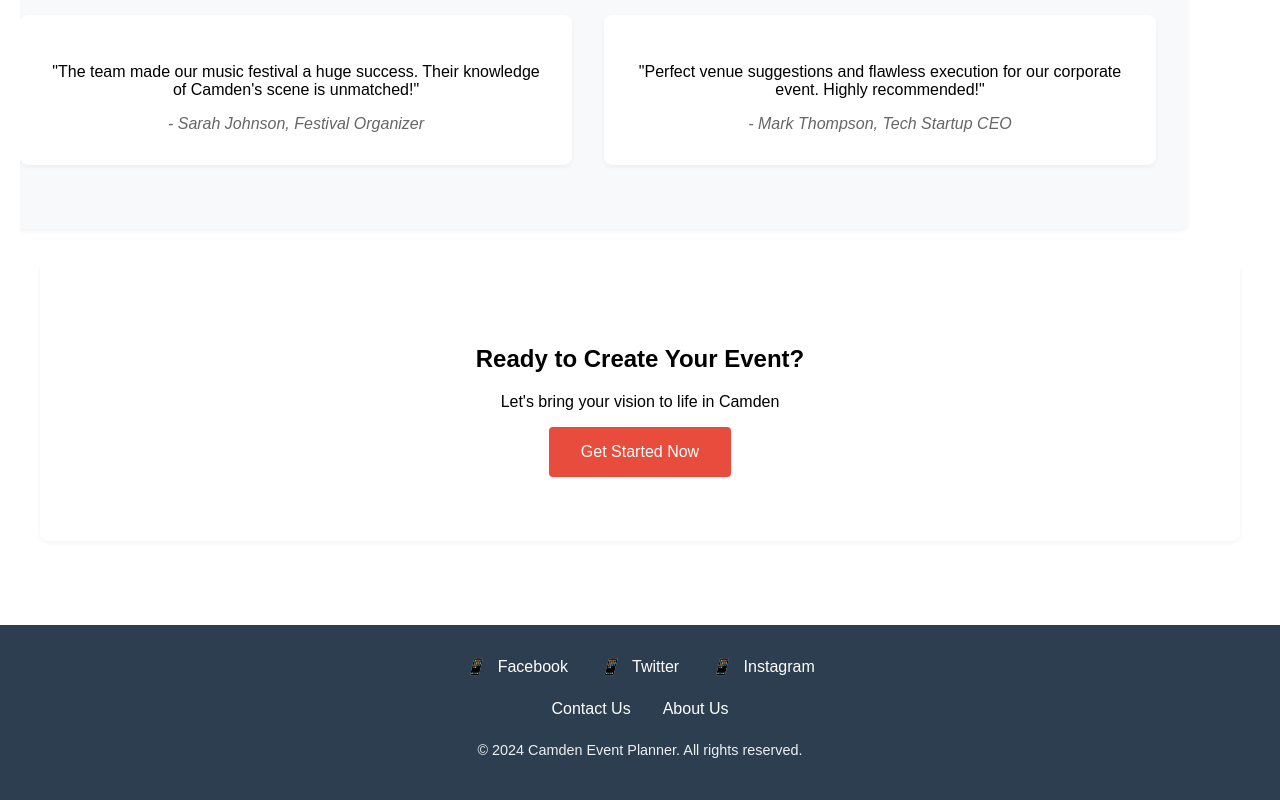
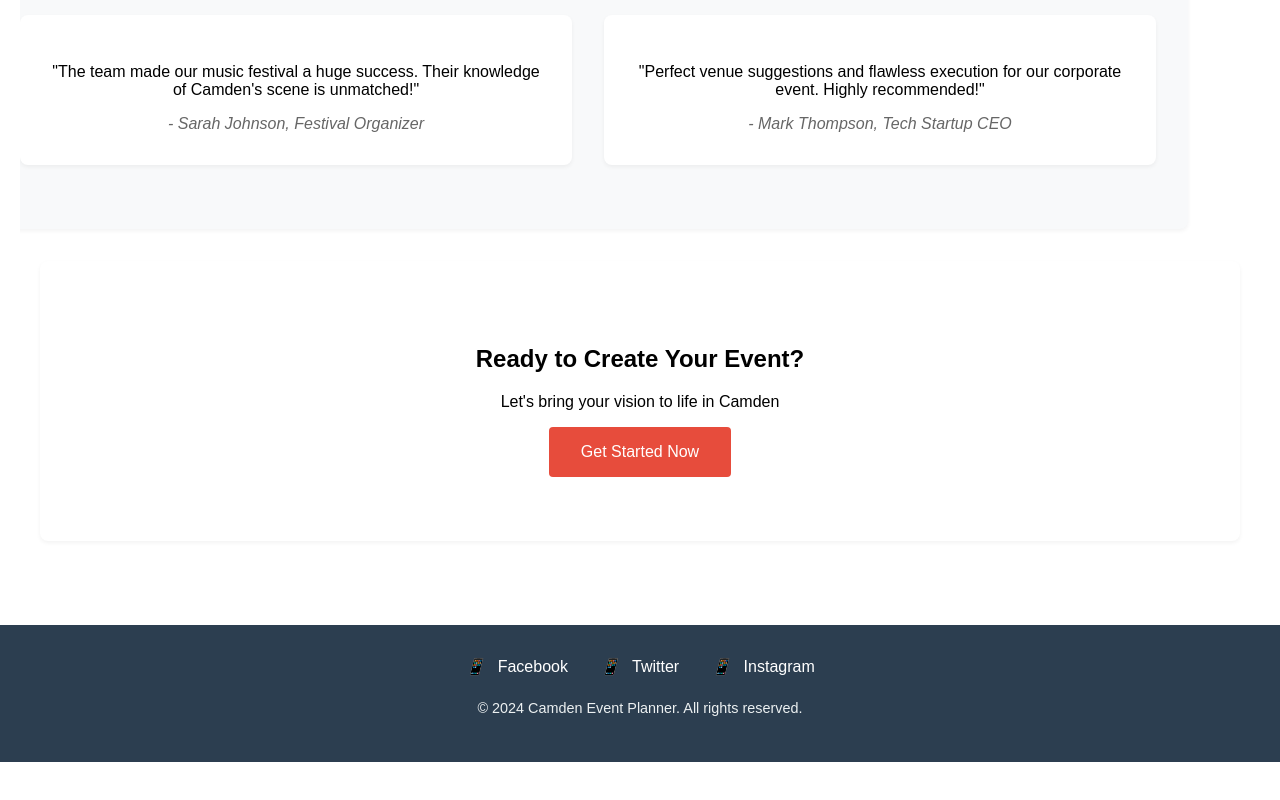
Before and after one commit to DanMorris2004/IDP-Website, a React (Vite) app: page / in a window 1280 px wide. Shown: the part 1546-2346 px from the top of the page. After the commit the page ends 2308 px from the top, so only its background shows below. Built offline with nearby package versions, Linux system fonts and the light colour scheme.

Commit message:
Assistant checkpoint: Remove About Us and Contact Us links from footer
Assistant generated file changes:
- src/Footer.jsx: Remove About Us and Contact Us from footer

---

User prompt:

take about us and contact us out of the footer, only have them in the header

```diff
--- a/src/Footer.jsx
+++ b/src/Footer.jsx
@@ -17,10 +17,6 @@ export default function Footer() {
             <i className="social-icon">📱</i> Instagram
           </a>
         </div>
-        <div className="footer-links">
-          <Link to="/contact">Contact Us</Link>
-          <Link to="/about-us">About Us</Link>
-        </div>
         <p className="copyright">© 2024 Camden Event Planner. All rights reserved.</p>
       </div>
     </footer>
```
